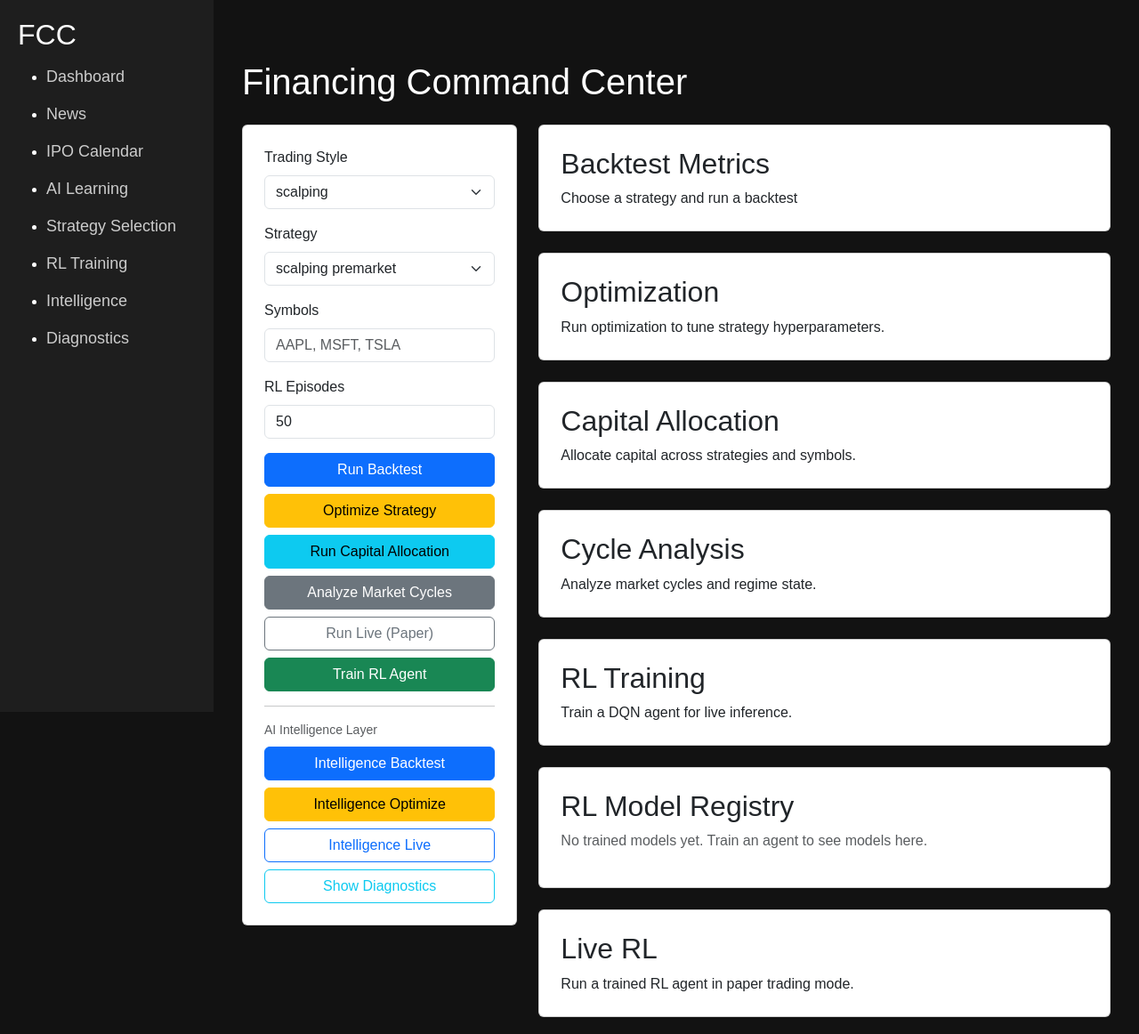
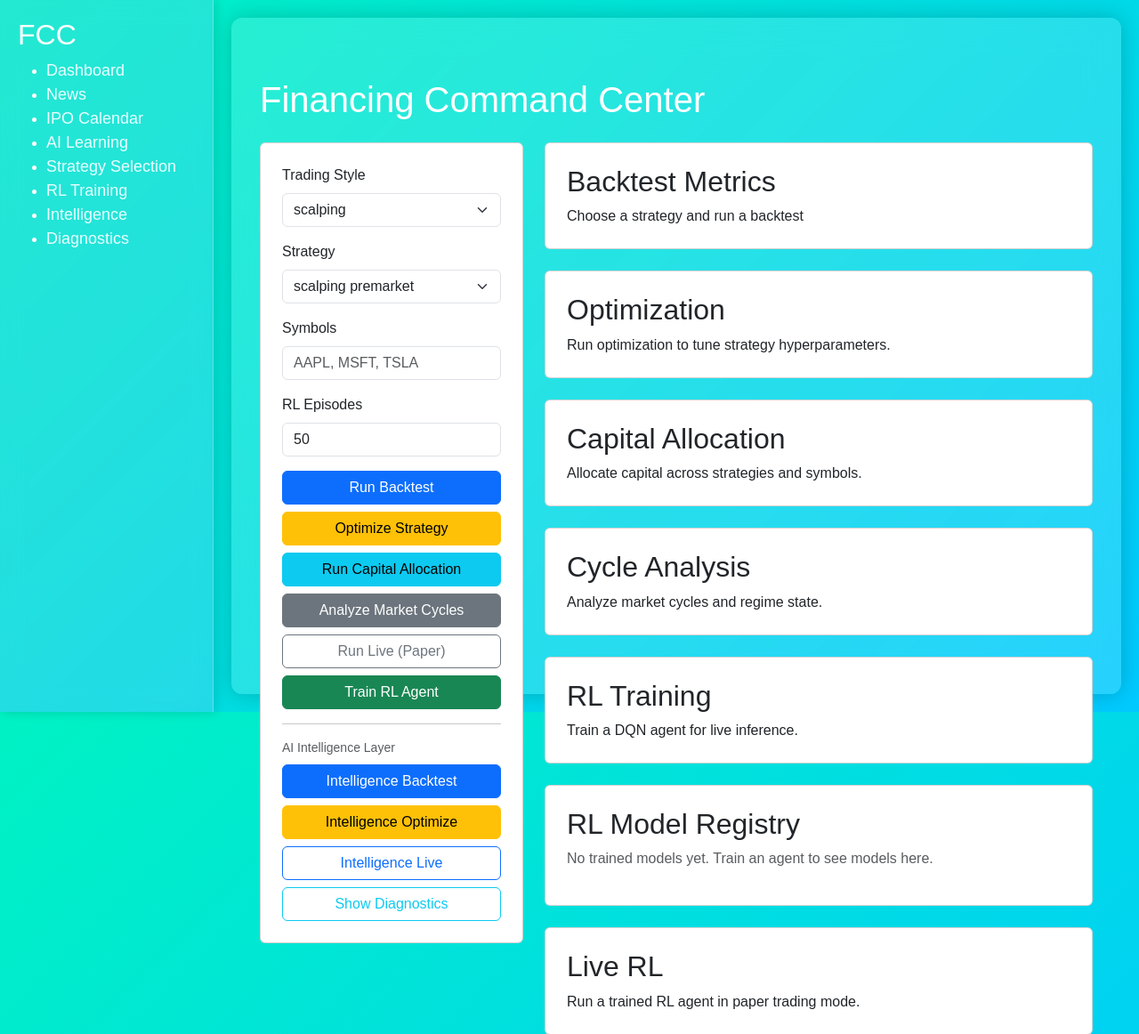
Before and after one commit to NateDaGreat-OG/Financing-Command-Center, a Flask app: page / in a window 1280 px wide. Shown: the top 1162 px of the page at 89% size. Run offline with Flask 3, Linux system fonts and the light colour scheme; data that the repository does not hold is empty; parts of the project's set-up code (start-up, migrations or seed data) failed here and were passed over.

Commit message:
updated web background color

```diff
--- a/project/static/styles.css
+++ b/project/static/styles.css
@@ -1,40 +1,51 @@
+/* GLOBAL BACKGROUND */
 body {
     margin: 0;
     font-family: Arial, sans-serif;
-    background: #121212;
+    background: linear-gradient(135deg, #00f2c3 0%, #00c9ff 100%);
     color: #fff;
 }
 
+/* LAYOUT */
 .layout {
     display: flex;
     height: 100vh;
 }
 
+/* LEFT SIDEBAR — GLASS EFFECT */
 .sidebar {
     width: 240px;
-    background: #1e1e1e;
     padding: 20px;
+    background: rgba(135, 206, 250, 0.25); /* sky-blue translucent */
+    backdrop-filter: blur(12px);
+    border-right: 1px solid rgba(255, 255, 255, 0.25);
+    box-shadow: 2px 0 12px rgba(0,0,0,0.15);
 }
 
-.sidebar-nav li {
-    margin: 15px 0;
-}
-
+/* SIDEBAR TEXT */
 .sidebar-nav a {
-    color: #ccc;
+    color: #eaffff;
     text-decoration: none;
     font-size: 18px;
+    font-weight: 500;
 }
 
 .sidebar-nav a:hover {
-    color: #fff;
+    color: #ffffff;
 }
 
+/* MAIN CONTENT AREA — GLASS PANEL */
 .main-content {
     flex: 1;
     padding: 20px;
+    background: rgba(255, 255, 255, 0.15); /* translucent white */
+    backdrop-filter: blur(18px);
+    border-radius: 12px;
+    margin: 20px;
+    box-shadow: 0 0 25px rgba(0,0,0,0.2);
 }
 
+/* TOP TABS */
 .top-tabs {
     display: flex;
     gap: 20px;
@@ -42,14 +53,15 @@ body {
 }
 
 .top-tabs a {
-    color: #aaa;
+    color: #eaffff;
     text-decoration: none;
     font-size: 16px;
-    padding-bottom: 5px;
+    padding-bottom: 6px;
     border-bottom: 2px solid transparent;
+    transition: 0.2s ease;
 }
 
 .top-tabs a:hover {
-    color: #fff;
-    border-bottom: 2px solid #fff;
+    color: #ffffff;
+    border-bottom: 2px solid #ffffff;
 }
```
